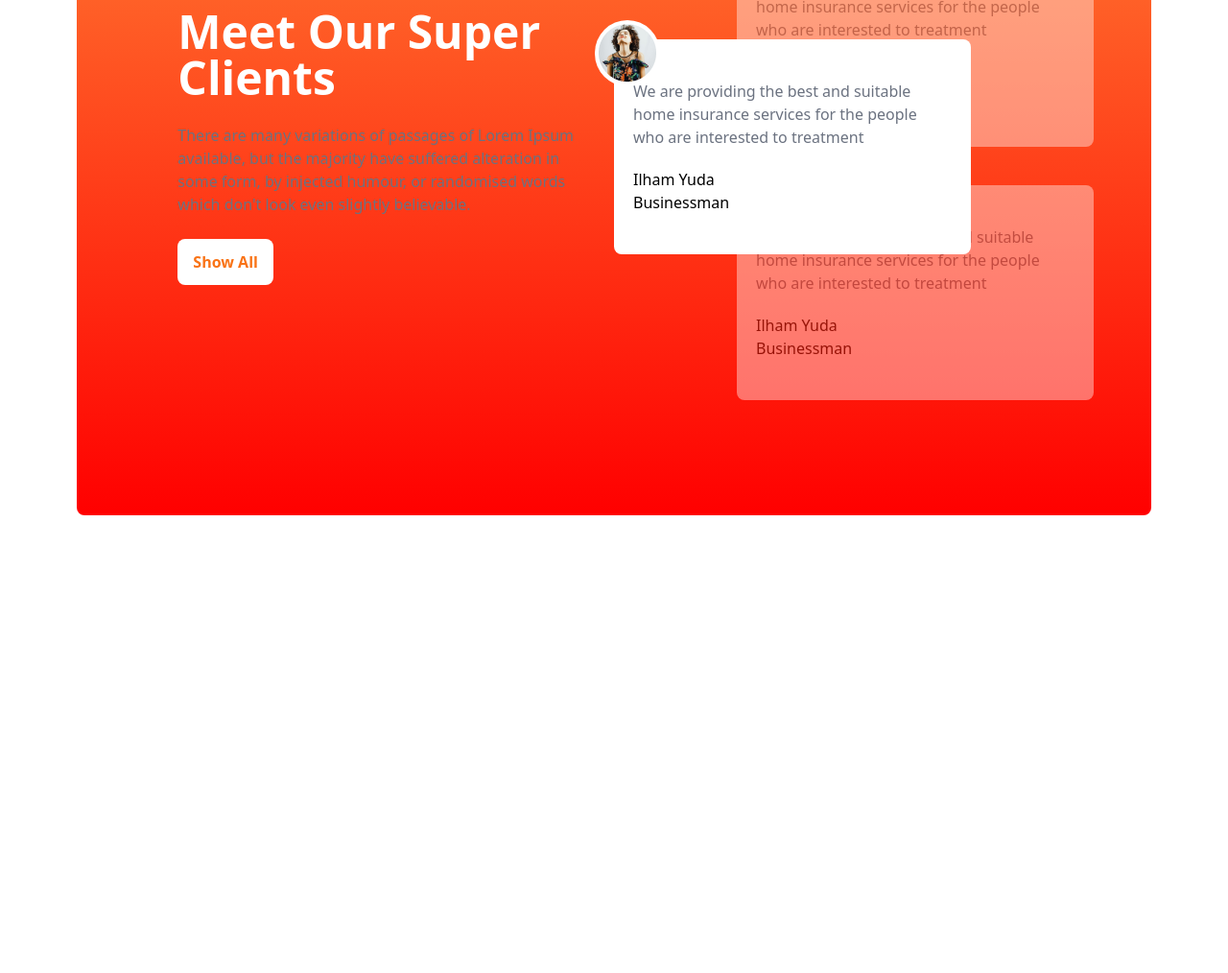
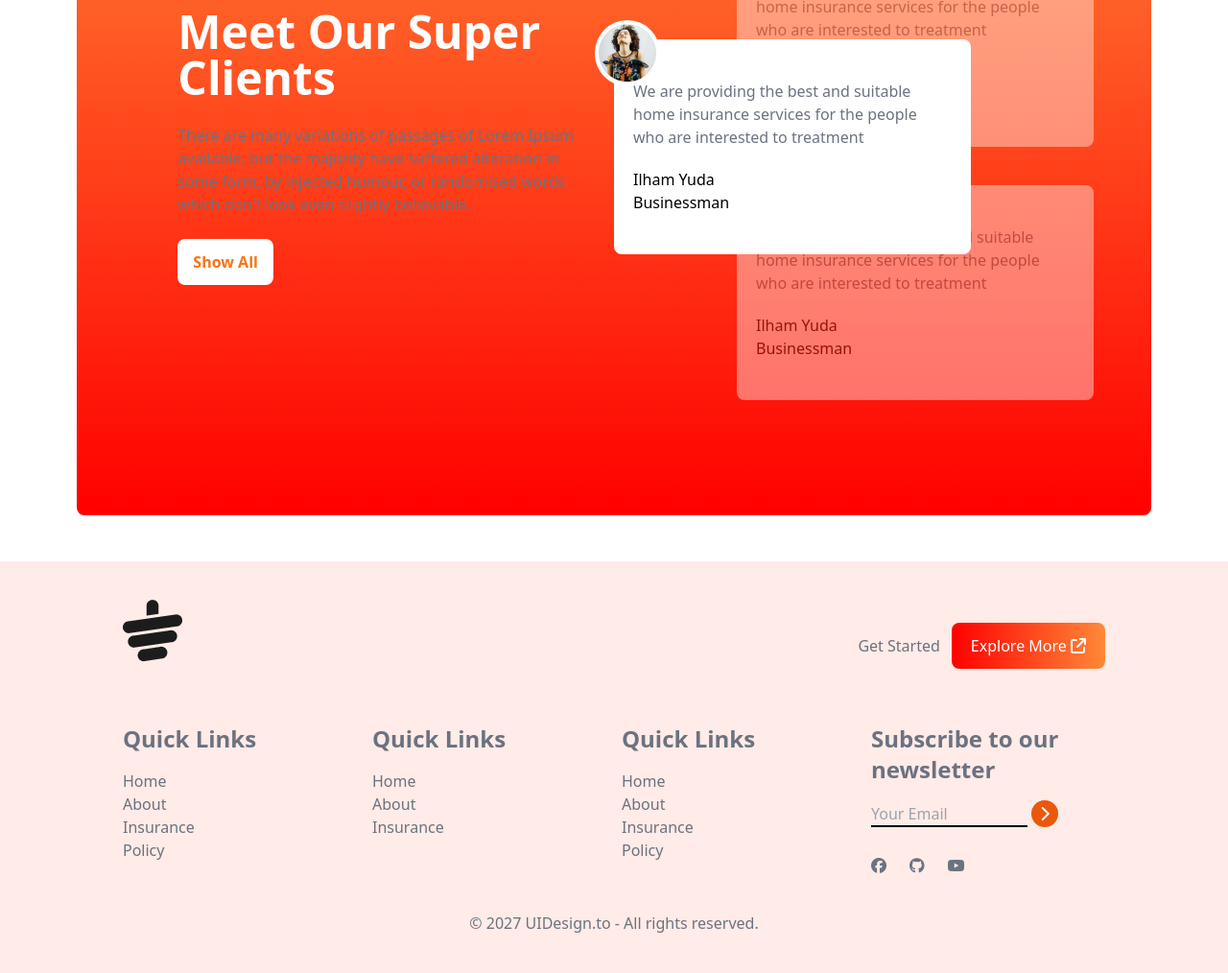
Before and after one commit to SabbbirxHossain/Tea-House-Website-Using-Tailwind-CSS, a plain HTML site: page index.html in a window 1280 px wide. Shown: the part 2021-3035 px from the top of the page at 96% size. Before the commit the page ends 2606 px from the top, so only its background shows below. Drawn offline with nearby package versions, Linux system fonts and the light colour scheme.

Commit message:
footer section

```diff
--- a/index.html
+++ b/index.html
@@ -24,6 +24,9 @@
           extend: {
             colors: {
               clifford: "#da373d",
+            },
+            fontFamily:{
+              manrope : ['Manrope','sans-serif'],
             },
           },
         },
@@ -251,5 +254,87 @@
         </div>
       </section>
     </main>
+
+
+    <footer class="bg-[#ffebe7]  text-gray-500 py-10 px-4 md:px-16">
+      <div class="max-w-screen-lg mx-auto">
+        <div class="mb-8 flex justify-between">
+          <img class="mb-8" src="images/cup.png" alt="">
+          <div class="flex  items-center">
+            <h4 class="mr-3">Get Started</h4>
+            <button
+            class="bg-gradient-to-r from-[#FF0000] to-[#FF8938] px-5 py-3 text-white rounded-lg"
+          >
+            Explore More <i class="fa-solid fa-arrow-up-right-from-square"></i>
+          </button>
+          </div>
+        </div>
+        <div class="grid grid-cols-1 md:grid-cols-2 lg:grid-cols-4 gap-4">
+          <div>
+            <h3 class="font-semibold text-2xl mb-4">Quick Links</h3>
+            <ul>
+              <li>
+                <a class="hover:text-orange-600" href="">Home</a>
+              </li>
+              <li>
+                <a class="hover:text-orange-600" href="">About</a>
+              </li>
+              <li>
+                <a class="hover:text-orange-600" href="">Insurance</a>
+              </li>
+              <li>
+                <a class="hover:text-orange-600" href="">Policy</a>
+              </li>
+            </ul>
+          </div>
+          <div>
+            <h3 class="font-semibold text-2xl mb-4">Quick Links</h3>
+            <ul>
+              <li>
+                <a class="hover:text-orange-600" href="">Home</a>
+              </li>
+              <li>
+                <a class="hover:text-orange-600" href="">About</a>
+              </li>
+              <li>
+                <a class="hover:text-orange-600" href="">Insurance</a>
+              </li>
+            </ul>
+          </div>
+          <div>
+            <h3 class="font-semibold text-2xl mb-4">Quick Links</h3>
+            <ul>
+              <li>
+                <a class="hover:text-orange-600" href="">Home</a>
+              </li>
+              <li>
+                <a class="hover:text-orange-600" href="">About</a>
+              </li>
+              <li>
+                <a class="hover:text-orange-600" href="">Insurance</a>
+              </li>
+              <li>
+                <a class="hover:text-orange-600" href="">Policy</a>
+              </li>
+            </ul>
+          </div>
+          <div>
+            <h3 class="font-semibold text-2xl mb-4">Subscribe to our newsletter</h3>
+            <div>
+              <input class="bg-transparent border-b-2 border-black w-4/6" placeholder="Your Email" type="email" name="" id="">
+              <i class="fa-solid fa-chevron-right w-7 h-7 bg-orange-600 rounded-full text-white inline-flex justify-center items-center"></i>
+            </div>
+            <div class="flex justify-between w-2/5 mb-2 mt-8">
+              <i class="fa-brands fa-facebook"></i>
+              <i class="fa-brands fa-github"></i>
+              <i class="fa-brands fa-youtube"></i>
+            </div>
+          </div>
+        </div>
+        <div class="text-center pt-4 mt-4">
+          <p>© 2027 UIDesign.to - All rights reserved.</p>
+        </div>
+      </div>
+    </footer>
   </body>
 </html>
```
